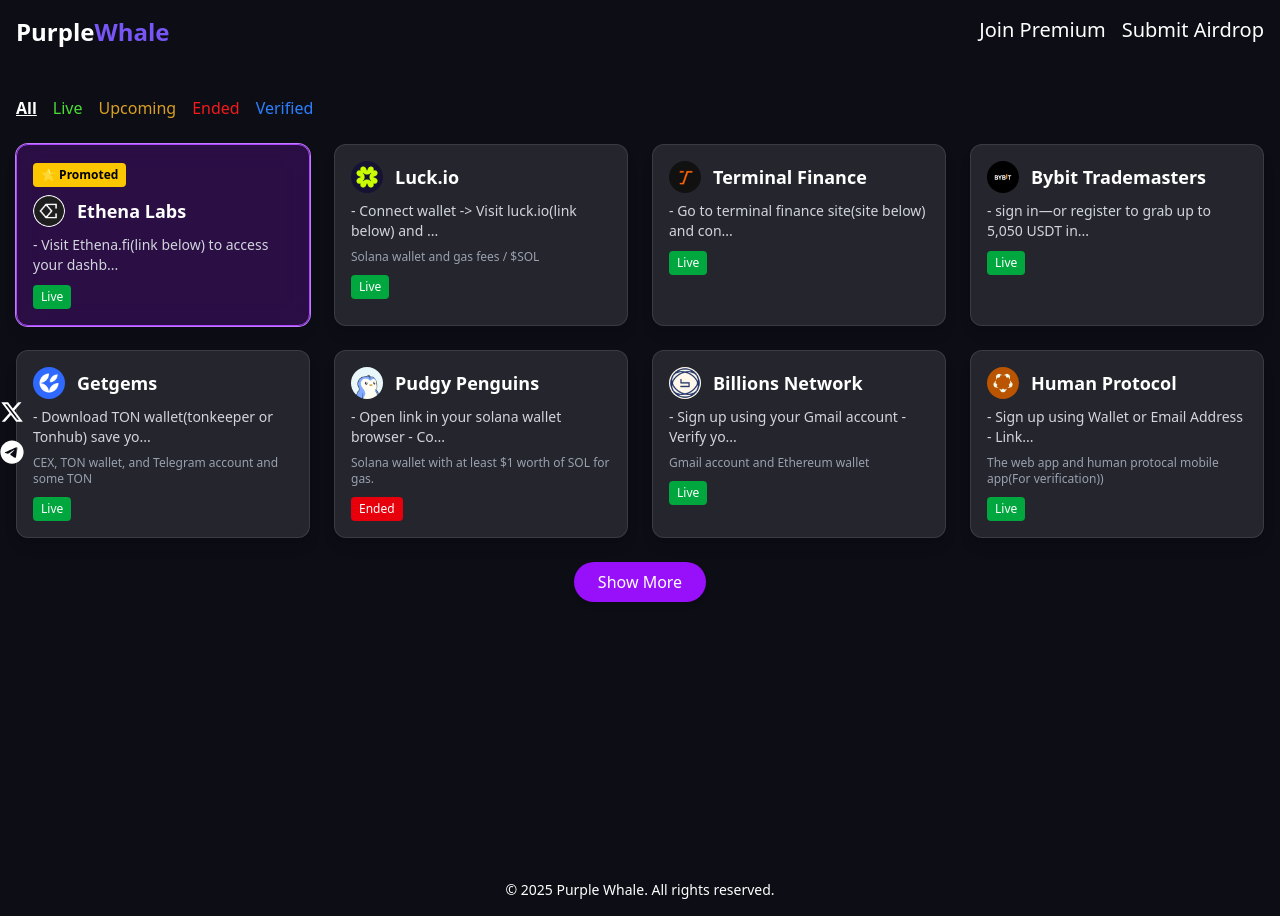
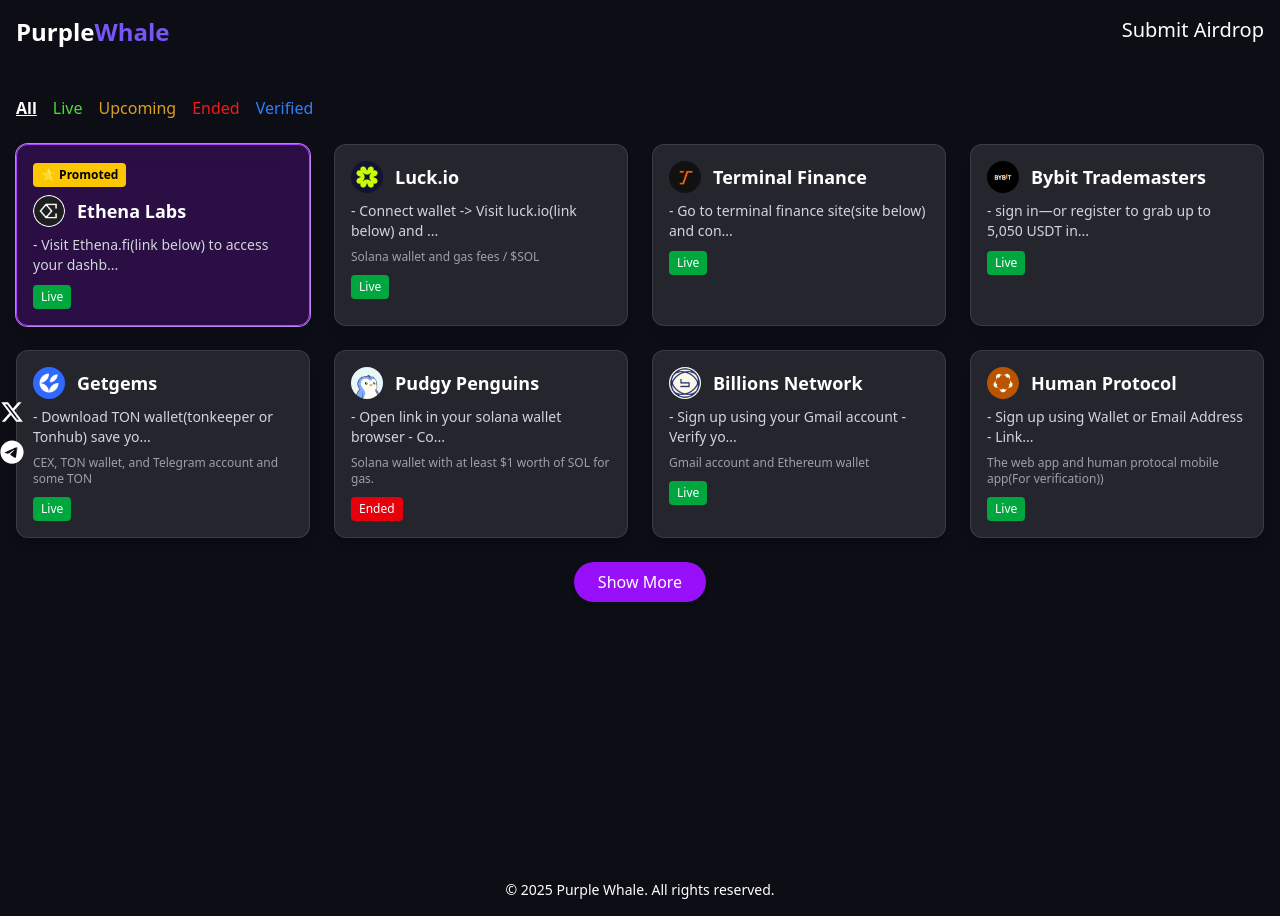
Before and after one commit to Akachukwuu/Purple-Airdrop, a React (Vite) app: page / in a window 1280 px wide. Built offline with nearby package versions, Linux system fonts and the light colour scheme.

Commit message:
removed the premium sub page

```diff
--- a/src/components/NavBar.jsx
+++ b/src/components/NavBar.jsx
@@ -10,9 +10,7 @@
         </h3>
         <ul className="flex ml-auto space-x-4 text-white">
           <Link to="/subscribe">
-            <li className="text-sm md:text-xl hover:cursor-pointer hover:text-[#7556f5] transition-colors duration-300">
-              Join Premium
-            </li>
+            <li className="text-sm md:text-xl hover:cursor-pointer hover:text-[#7556f5] transition-colors duration-300"></li>
           </Link>
           <a
             href="https://forms.gle/WTxicv79zcSbx73D9"
```
